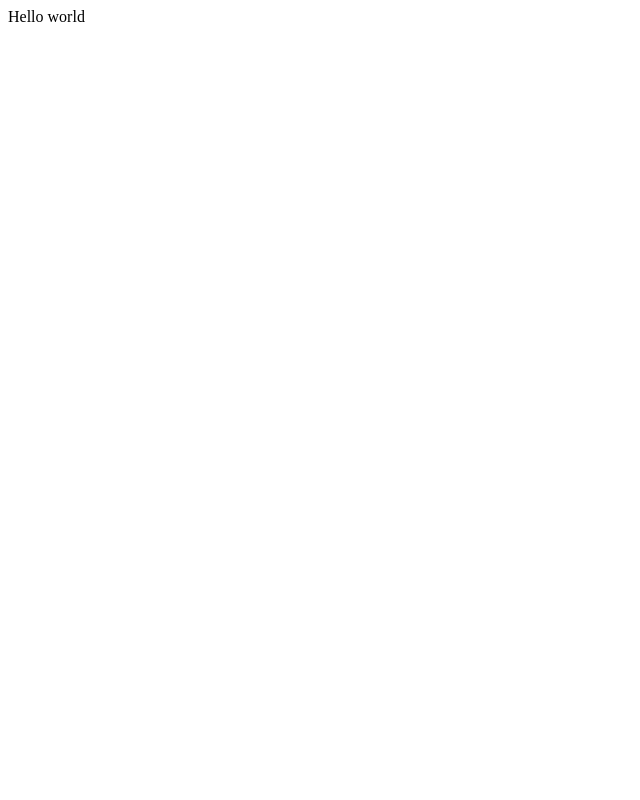
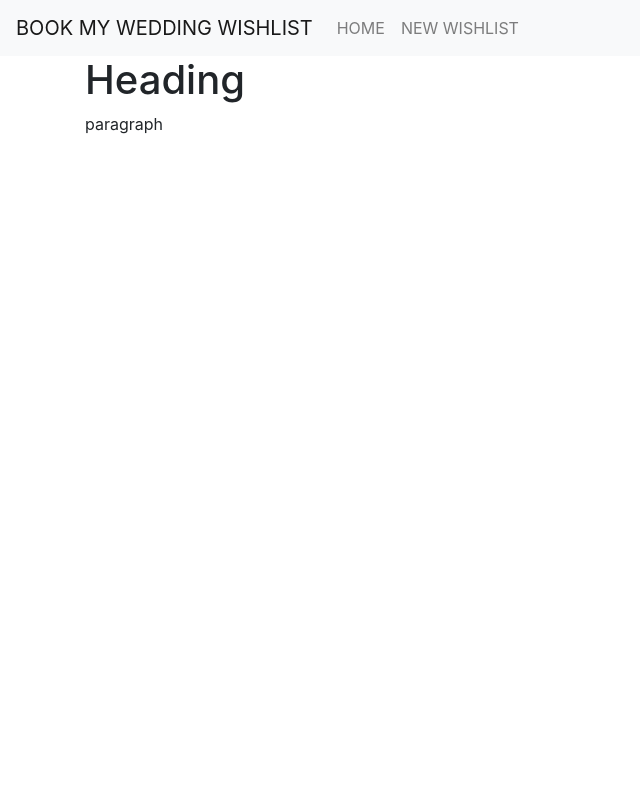
Before and after one commit to valentina-b/book-my-wedding-wish, a Flask app: page / in a window 1280 px wide. Before the commit the part shown is almost empty. Shown: the whole page, without its empty margins (0-640 px from the left). Run offline with Flask 2, Linux system fonts and the light colour scheme; some libraries are stand-ins or nearby versions.

Commit message:
Add navbar; test routes and templates

```diff
--- a/app.py
+++ b/app.py
@@ -13,9 +13,15 @@ app.config["MONGO_URI"] = os.getenv('MONGO_URI', 'mongodb://localhost')
 
 mongo = PyMongo(app)
 
+# @app.route('/')
+# def hello():
+#     return 'Hello world'
+
 @app.route('/')
-def hello():
-    return 'Hello world'
+@app.route('/homepage')
+def homepage():
+    return render_template('homepage.html')
+
 
 
 if __name__ == '__main__':
--- a/templates/base.html
+++ b/templates/base.html
@@ -15,6 +15,24 @@
 
 <body>
 
+    <nav class="navbar navbar-expand-lg navbar-light bg-light">
+        <a class="navbar-brand text-uppercase" href="{{ url_for('homepage') }}">Book My Wedding Wishlist</a>
+            <button class="navbar-toggler" type="button" data-toggle="collapse" data-target="#navbarNavAltMarkup" aria-controls="navbarNavAltMarkup" aria-expanded="false" aria-label="Toggle navigation">
+            <span class="navbar-toggler-icon"></span>
+            </button>
+        <div class="collapse navbar-collapse" id="navbarNavAltMarkup">
+            <div class="navbar-nav">
+                <a class="nav-item nav-link text-uppercase" href="{{ url_for('homepage') }}">Home <span class="sr-only">(current)</span></a>
+                <a class="nav-item nav-link text-uppercase" href="#">New Wishlist</a>
+                <!-- <a class="nav-item nav-link" href="#">Pricing</a> -->
+            </div>
+        </div>
+    </nav>
+
+    <div class="container">
+        {% block content %} {% endblock %}
+    </div>
+
 
 
 
--- a/templates/first.html
+++ /dev/null
@@ -1 +0,0 @@
-<!--  -->
--- /dev/null
+++ b/templates/homepage.html
@@ -0,0 +1,5 @@
+{% extends 'base.html'%}
+{% block content %}
+    <h1>Heading</h1>
+    <p>paragraph</p>
+{% endblock %}
```
